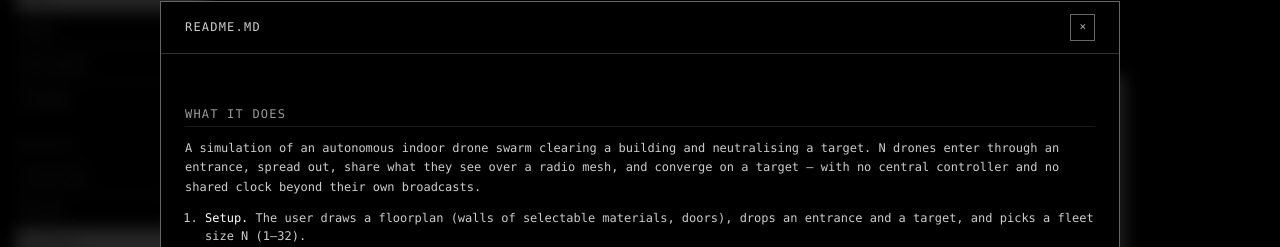
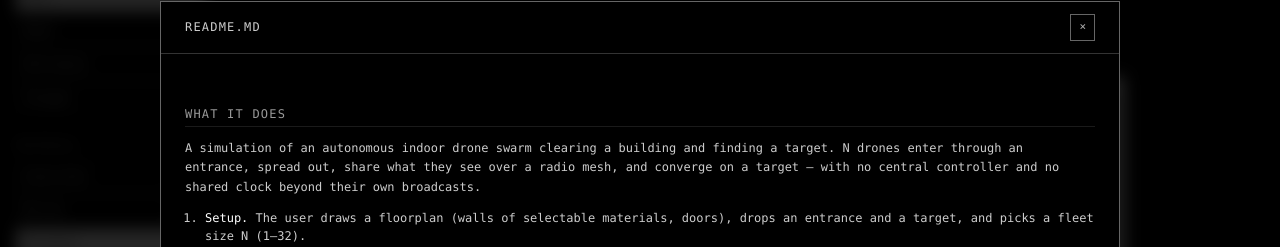
Before and after one commit to veksa1/mesh_building_clearing, a Next.js app in the folder web/: page / in a window 1280 px wide. Both pictures are taken after a click on the button "README.MD". Shown: the part 59-306 px from the top of the page. Built offline with nearby package versions, Linux system fonts and the light colour scheme; no server answers.

Commit message:
text edited again

```diff
--- a/web/components/readme/ReadmeContent.tsx
+++ b/web/components/readme/ReadmeContent.tsx
@@ -147,7 +147,7 @@ export function ReadmeContent() {
         <h2 className={H2}>What It Does</h2>
         <p className={P}>
           A simulation of an autonomous indoor drone swarm clearing a
-          building and neutralising a target. N drones enter through an
+          building and finding a target. N drones enter through an
           entrance, spread out, share what they see over a radio mesh,
           and converge on a target — with no central controller and no
           shared clock beyond their own broadcasts.
```
